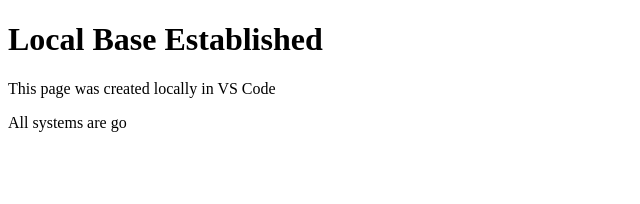
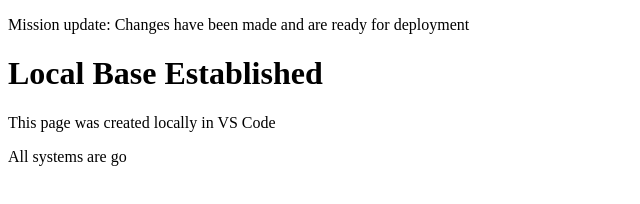
Before and after one commit to yokz321/my-first-website, a plain HTML site: page index.html in a window 1280 px wide. Shown: the whole page, without its empty margins (0-640 px from the left). Drawn offline with Linux system fonts and the light colour scheme.

Commit message:
Feat: add mission update paragraph

```diff
--- a/index.html
+++ b/index.html
@@ -1,5 +1,6 @@
 <!DOCTYPE html>
 <html>
+<p>Mission update: Changes have been made and are ready for deployment</p>
 
 <head>
     <title>Mission Control</title>
```
